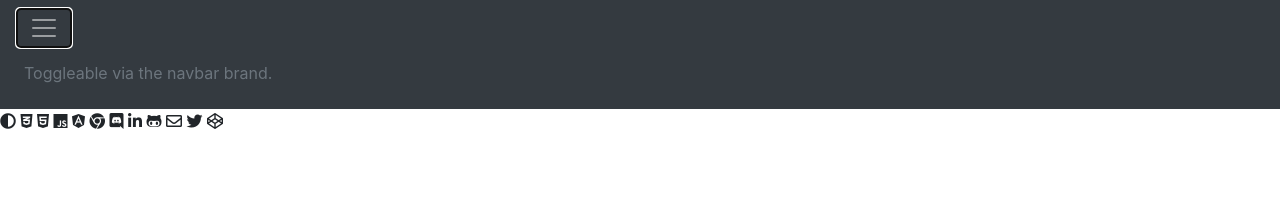
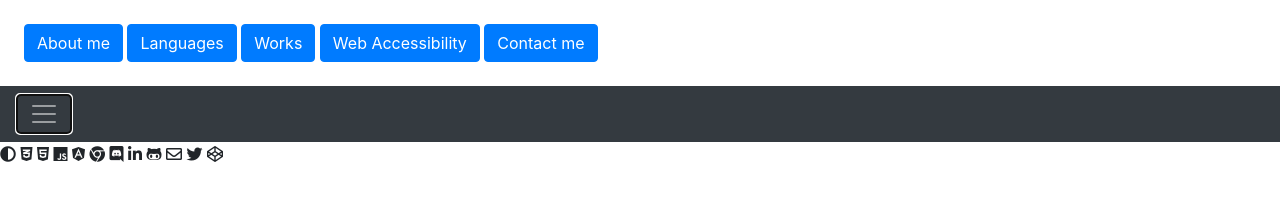
Before and after one commit to ElizabethCAllen/ElizabethCAllen.github.io, a plain HTML site: page index.html in a window 1280 px wide. Both pictures are taken after a click on the button "Toggle navigation". Drawn offline with nearby package versions, Linux system fonts and the light colour scheme.

Commit message:
have the drop down functionality of the navbar, just need to decide on styling, may save that task for later

```diff
--- a/css/styles.css
+++ b/css/styles.css
@@ -52,6 +52,9 @@
 
 /* ----- START NAVBAR ----- */
 
+.navBarMobileButtons{
+    height: inherit;
+}
 /* ----- END NAVBAR ----- */
 
 
--- a/index.html
+++ b/index.html
@@ -13,25 +13,50 @@
     <link rel="stylesheet" href="https://use.fontawesome.com/releases/v5.0.13/css/all.css" integrity="sha384-DNOHZ68U8hZfKXOrtjWvjxusGo9WQnrNx2sqG0tfsghAvtVlRW3tvkXWZh58N9jp" crossorigin="anonymous">
   </head>
   <body>
-    <!-- NOTES TO SELF: using camel casing for custom classes and ids -->
+    <!-- NOTES TO SELF: using camel casing for custom classes and ids. Also I am starting with the smallest mobile size, and then growing larger-->
 
-    <!-- begin navbar -->
-    <div class="pos-f-t">
+    <!-- ----- START NAVBAR ----- -->
+    <!-- <div class="pos-f-t">
       <div class="collapse" id="navbarToggleExternalContent">
-        <div class="bg-dark p-4">
-          <h5 class="text-white h4">Collapsed content</h5>
-          <span class="text-muted">Toggleable via the navbar brand.</span>
+        <div class="bg-dark p-4 ">
+            <button type="button" class="btn btn-primary navBarMobileButtons" href="#aboutMe"> About me</button>
+            <button type="button" class="btn btn-primary navBarMobileButtons" href="#languages"> Languages</button>
+            <button type="button" class="btn btn-primary navBarMobileButtons" href="#myWorks"> Works</button>
+            <button type="button" class="btn btn-primary navBarMobileButtons" href="#webAccessiblity">Web Accessibility</button>
+            <button type="button" class="btn btn-primary navBarMobileButtons" href="#contactMe"> Contact me </button>
         </div>
       </div>
-      <nav class="navbar fixed-top navbar-dark bg-dark">
+
+      <nav class="navbar  fixed-top navbar-dark bg-dark">
         <button class="navbar-toggler" type="button" data-toggle="collapse" data-target="#navbarToggleExternalContent" aria-controls="navbarToggleExternalContent" aria-expanded="false" aria-label="Toggle navigation">
           <span class="navbar-toggler-icon"></span>
         </button>
       </nav>
-    </div>
+    </div> -->
 
+    <div class="pos-f-t">
+        <div class="collapse" id="navbarToggleExternalContent">
+          <div class=" p-4">
+              <span class="text-muted">
+                <button type="button" class="btn btn-primary navBarMobileButtons" href="#aboutMe"> About me</button>
+                <button type="button" class="btn btn-primary navBarMobileButtons" href="#languages"> Languages</button>
+                <button type="button" class="btn btn-primary navBarMobileButtons" href="#myWorks"> Works</button>
+                <button type="button" class="btn btn-primary navBarMobileButtons" href="#webAccessiblity">Web Accessibility</button>
+                <button type="button" class="btn btn-primary navBarMobileButtons" href="#contactMe"> Contact me </button>
+            </span>
+          </div>
+        </div>
+        <nav class="navbar navbar-dark bg-dark">
+          <button class="navbar-toggler" type="button" data-toggle="collapse" data-target="#navbarToggleExternalContent" aria-controls="navbarToggleExternalContent" aria-expanded="false" aria-label="Toggle navigation">
+            <span class="navbar-toggler-icon"></span>
 
-    <!-- end navbar -->
+          </button>
+        </nav>
+      </div>
+
+    <!-- ----- END NAVBAR ----- -->
+
+    <!-- ----- START JUMBOTRON ----- -->
 
     <!-- icon for adjusting the colors and font for accessability -->
     <i class="fas fa-adjust"></i>
```
